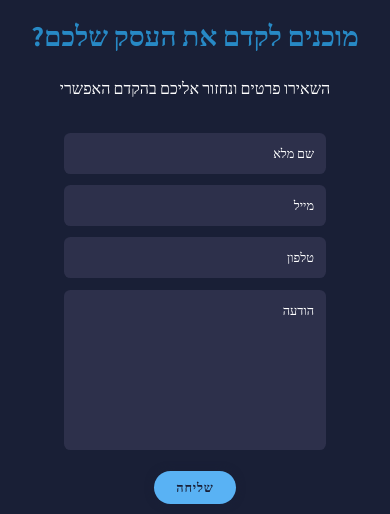
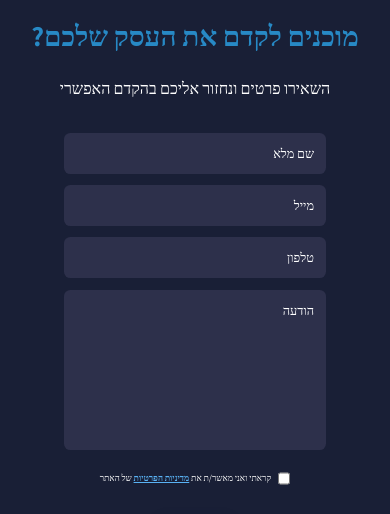
Before and after one commit to daniel103/daniel103-portfolio, a plain HTML site: page index.html in a window 390 px wide. Shown: the part 7625-8139 px from the top of the page. Drawn offline with nearby package versions, Linux system fonts and the light colour scheme; a script that the page names is missing.

Commit message:
update Privacy Policy

```diff
--- a/JS/main.js
+++ b/JS/main.js
@@ -60,3 +60,33 @@ ScrollReveal().reveal('.home-content, heading', { origin: 'top' });
 ScrollReveal().reveal('.home-img, .services-container, .portfolio-box, .contact form', { origin: 'bottom' });
 ScrollReveal().reveal('.home-content h1, .about-img', { origin: 'left' });
 ScrollReveal().reveal('.home-content p, .about-content', { origin: 'right' });
+
+const form = document.getElementById('contactForm');
+const privacyCheck = document.getElementById('privacyCheck');
+const errorMessage = document.getElementById('errorMessage');
+
+// Validate checkbox on form submit
+form.addEventListener('submit', function(e) {
+    if (!privacyCheck.checked) {
+        e.preventDefault();
+        errorMessage.classList.add('show');
+        privacyCheck.focus();
+
+        // Remove error message after 3 seconds
+        setTimeout(() => {
+            errorMessage.classList.remove('show');
+        }, 3000);
+    }
+});
+
+// Remove error message when checkbox is checked
+privacyCheck.addEventListener('change', function() {
+    if (this.checked) {
+        errorMessage.classList.remove('show');
+    }
+});
+
+// Prevent link from submitting form
+document.querySelector('.privacy-checkbox a').addEventListener('click', function(e) {
+    e.stopPropagation();
+});
--- a/Style/styles.css
+++ b/Style/styles.css
@@ -733,6 +733,58 @@ span {
     margin-top: 2rem;
     cursor: pointer;
 }
+/* Privacy Checkbox Styles */
+.privacy-checkbox {
+    display: flex;
+    align-items: center;
+    justify-content: center;
+    margin: 2rem 0;
+    gap: 1rem;
+    width: 70%;
+    margin-right: auto;
+    margin-left: auto;
+}
+
+.privacy-checkbox input[type="checkbox"] {
+    width: 2rem;
+    height: 2rem;
+    cursor: pointer;
+    accent-color: var(--main-color);
+    flex-shrink: 0;
+}
+
+.privacy-checkbox label {
+    font-size: 1.6rem;
+    color: #fff;
+    cursor: default;  /* 👈 שינוי מ-pointer ל-default */
+    user-select: none;
+    line-height: 1.6;
+}
+
+.privacy-checkbox a {
+    color: var(--main-color);
+    text-decoration: underline;
+    font-weight: 600;
+    transition: color 0.3s ease;
+    cursor: pointer;  /* 👈 רק הקישור יהיה pointer */
+}
+
+.privacy-checkbox a:hover {
+    color: #0052a3;
+}
+
+/* Error message for checkbox */
+.error-message {
+    color: #ff4444;
+    font-size: 1.3rem;
+    margin-top: 0.5rem;
+    display: none;
+    text-align: center;
+}
+
+.error-message.show {
+    display: block;
+}
 
 
 .footer {
@@ -940,6 +992,20 @@ span {
 
     .portfolio-container {
         grid-template-columns: repeat(2, 1fr);
+    }
+    .privacy-checkbox {
+        width: 90%;
+        flex-direction: row;
+        gap: 0.8rem;
+    }
+
+    .privacy-checkbox label {
+        font-size: 1.2rem;
+    }
+
+    .privacy-checkbox input[type="checkbox"] {
+        width: 1.8rem;
+        height: 1.8rem;
     }
 }
 
@@ -1191,6 +1257,18 @@ span {
         margin-block-start: 0;
         margin-block-end: .9rem;
     }
+    .privacy-checkbox {
+        width: 100%;
+    }
+
+    .privacy-checkbox label {
+        font-size: 1.1rem;
+    }
+
+    .privacy-checkbox input[type="checkbox"] {
+        width: 1.6rem;
+        height: 1.6rem;
+    }
 }
 
 @media (max-width: 450px) {
--- a/index.html
+++ b/index.html
@@ -372,13 +372,24 @@
 
             <form action="https://api.web3forms.com/submit" method="POST">
                 <div class="input-box">
-                    <input type="hidden" name="access_key" value="7eacc034-152e-482f-9022-ace6a6482131">
+                    <input type="hidden" name="access_key" value="a9ddea62-8e21-48b4-98cc-6af72ec6f22b">
                     <input type="text" name="fullname" placeholder="שם מלא" pattern="(^[a-zA-Z]{1,30} [a-zA-Z]{1,30}$)|(^[א-ת]{1,30} [א-ת]{1,30}$)" required>
                     <input type="email" name="email" placeholder="מייל" pattern="[a-z0-9._%+\-]+@[a-z0-9.\-]+\.[a-z]{2,}$" required>
                     <input type="text" name="phone" placeholder="טלפון" pattern="^\d{3}-\d{7}$|^\d{10}$" required>
                     <textarea class="textarea" name="message" rows="8" placeholder="הודעה"></textarea>
                     <input type="hidden" name="redirect" value="https://thankyoufordetils.netlify.app">
                 </div>
+    <!-- Privacy Policy Checkbox -->
+<div class="privacy-checkbox">
+    <input type="checkbox" id="privacyCheck" name="privacy_agreement" required>
+    <label for="privacyCheck">
+        קראתי ואני מאשר/ת את <a href="./PrivacyPolicy-StepUp.pdf" target="_blank" rel="noopener noreferrer">מדיניות הפרטיות</a> של האתר
+    </label>
+</div>
+<div class="error-message" id="errorMessage">
+    יש לאשר את מדיניות הפרטיות לפני השליחה
+</div>
+</div>
                 <button type="submit" class="btn" id="contact-btn">שליחה</button>
             </form>
             <div class="home-content">
```
Also changed, not shown: 2 other files.
